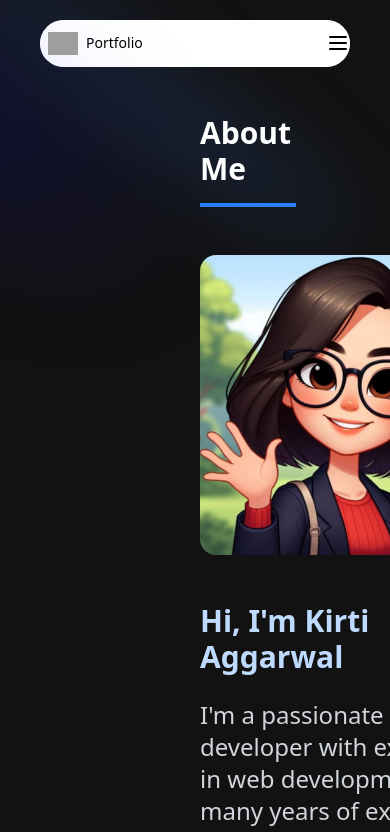
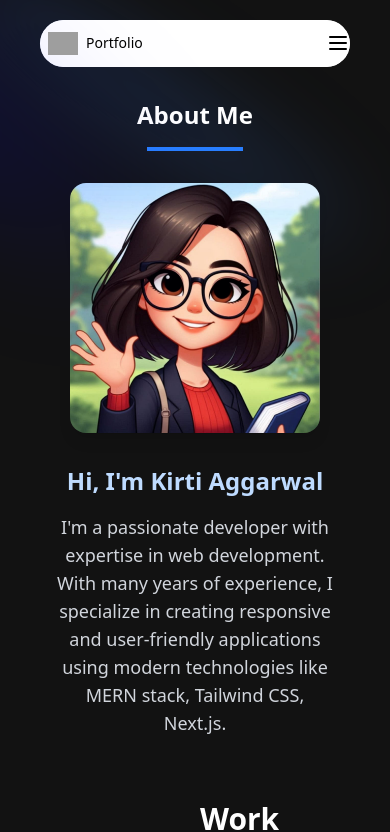
Before and after one commit to 19kirti/my-portfolio, a Next.js app: page / in a window 390 px wide. Shown: the top 832 px of the page. Built offline with nearby package versions, Linux system fonts and the light colour scheme; grey boxes are pictures that could not be loaded.

Commit message:
about component made responsive

```diff
--- a/components/About.tsx
+++ b/components/About.tsx
@@ -5,19 +5,19 @@ import Image from 'next/image';
 
 const About = () => {
   return (
-    <section id="about" className="py-12 px-40 max-w-7xl mx-auto">
+    <section id="about" className="py-8 md:py-12 px-4 sm:px-8 md:px-16 lg:px-40 max-w-7xl mx-auto">
       <motion.div
         initial={{ opacity: 0, y: 20 }}
         whileInView={{ opacity: 1, y: 0 }}
         viewport={{ once: true }}
         transition={{ duration: 0.5 }}
-        className="text-center mb-12"
+        className="text-center mb-8 md:mb-12"
       >
-        <h2 className="text-3xl font-bold mb-4">About Me</h2>
+        <h2 className="text-2xl md:text-3xl font-bold mb-4">About Me</h2>
         <div className="w-24 h-1 bg-blue-500 mx-auto"></div>
       </motion.div>
 
-      <div className="grid md:grid-cols-2 gap-12 items-center">
+      <div className="grid grid-cols-1 md:grid-cols-2 gap-8 md:gap-12 items-center">
         <motion.div
           initial={{ opacity: 0, x: -50 }}
           whileInView={{ opacity: 1, x: 0 }}
@@ -25,13 +25,13 @@ const About = () => {
           transition={{ duration: 0.5, delay: 0.2 }}
           className="relative"
         >
-          <div className="w-[300px] h-[300px] mx-auto relative">
+          <div className="w-[250px] h-[250px] md:w-[300px] md:h-[300px] mx-auto relative">
             <Image
               src="/avatar.jpg" // Replace with your image path
               alt="Profile Image"
               fill
-              className="rounded-2xl object-covershadow-lg"
-              sizes="(max-width: 768px) 100vw, 300px"
+              className="rounded-2xl object-cover shadow-lg"
+              sizes="(max-width: 768px) 250px, 300px"
             />
           </div>
         </motion.div>
@@ -41,13 +41,13 @@ const About = () => {
           whileInView={{ opacity: 1, x: 0 }}
           viewport={{ once: true }}
           transition={{ duration: 0.5, delay: 0.4 }}
-          className="space-y-6"
+          className="space-y-4 md:space-y-6 text-center md:text-left"
         >
-          <h3 className="text-3xl text-blue-200 font-semibold">
+          <h3 className="text-2xl md:text-3xl text-blue-200 font-semibold">
             Hi, I&apos;m <span className="text-blue-200">Kirti Aggarwal</span>
           </h3>
 
-          <p className="text-gray-300 text-2xl dark:text-gray-300">
+          <p className="text-gray-300 text-lg md:text-2xl dark:text-gray-300">
             I&apos;m a passionate developer with expertise in web development. With many years
             of experience, I specialize in creating responsive and user-friendly
             applications using modern technologies like MERN stack, Tailwind CSS, Next.js.
```
